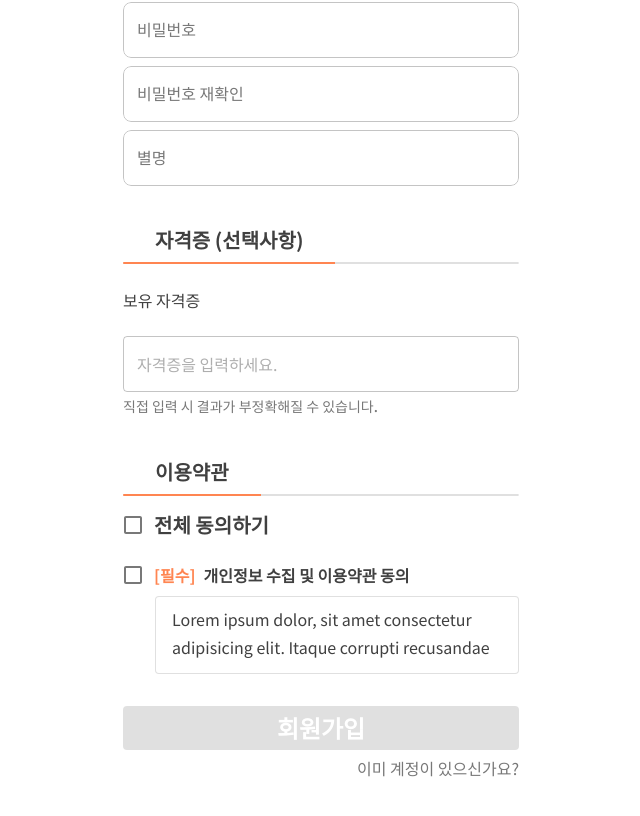
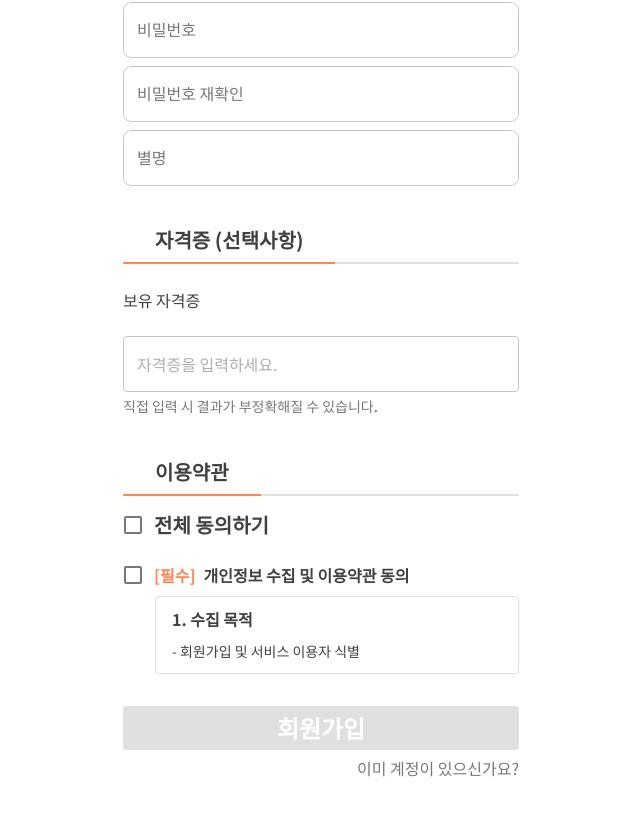
Before and after one commit to Vactor0911/jobtalk, a React (Vite) app in the folder frontend/: page /jobtalk/register in a window 1280 px wide. Shown: the part 292-1108 px from the top of the page, without its empty margins (319-959 px from the left). Built offline with nearby package versions, Linux system fonts and the light colour scheme; no server answers; some icons are missing.

Commit message:
개인정보 수집 및 이용약관 동의 내용 수정

```diff
--- a/frontend/src/pages/Register.tsx
+++ b/frontend/src/pages/Register.tsx
@@ -46,12 +46,43 @@ const termsOfServices: TermsOfService[] = [
     title: "개인정보 수집 및 이용약관 동의",
     isOptional: false,
     content: (
-      <Typography variant="subtitle1">
-        Lorem ipsum dolor, sit amet consectetur adipisicing elit. Itaque
-        corrupti recusandae voluptate adipisci aliquam fugiat deserunt omnis
-        maxime earum neque debitis, quasi perferendis! Qui nihil distinctio
-        doloremque voluptatem corrupti est.
-      </Typography>
+      <Stack gap={1}>
+        <Typography variant="subtitle1" fontWeight="bold">
+          1. 수집 목적
+        </Typography>
+        <Typography variant="body2">
+          - 회원가입 및 서비스 이용자 식별
+          <br />
+          - 진로 상담, 로드맵 생성, 챗봇 서비스 제공
+          <br />
+          - 사용자 맞춤형 서비스 제공(관심분야, 자격증 등)
+          <br />- 서비스 운영 및 관리, 문의/불만 처리
+        </Typography>
+
+        <Typography variant="subtitle1" fontWeight="bold" mt={2}>
+          2. 수집 항목
+        </Typography>
+        <Typography variant="body2">
+          - 필수: 이메일, 비밀번호, 별명(닉네임)
+          <br />- 선택: 자격증 정보
+        </Typography>
+
+        <Typography variant="subtitle1" fontWeight="bold" mt={2}>
+          3. 보유 및 이용기간
+        </Typography>
+        <Typography variant="body2">
+          - 2025 SW중심대학 디지털 경진대회 : SW부문 종료 시까지 보관하며, 종료
+          후 즉시 파기합니다.
+        </Typography>
+
+        <Typography variant="subtitle1" fontWeight="bold" mt={2}>
+          4. 동의 거부 권리 및 불이익
+        </Typography>
+        <Typography variant="body2">
+          - 개인정보 수집 및 이용에 동의하지 않을 권리가 있습니다.
+          <br />- 단, 동의하지 않을 경우 회원가입 및 서비스 이용이 제한됩니다.
+        </Typography>
+      </Stack>
     ),
   },
 ];
```
